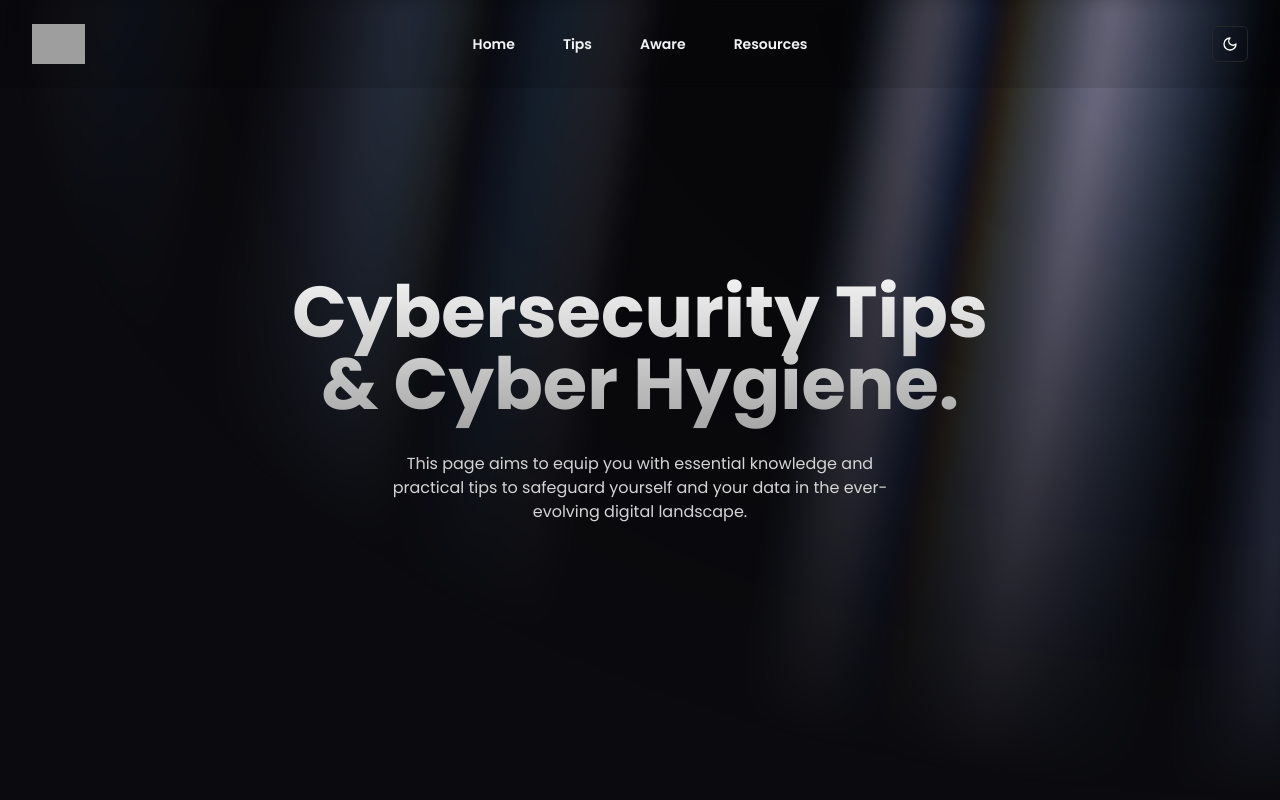
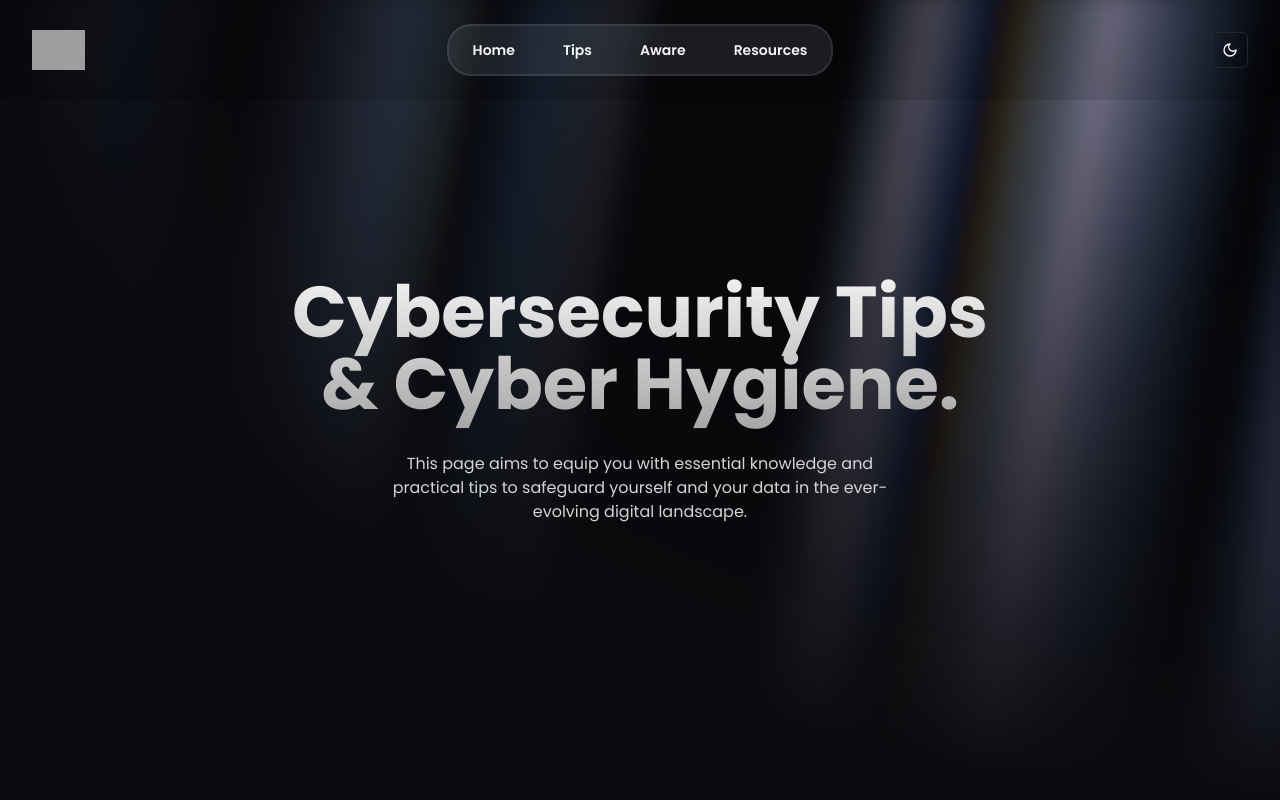
Before and after one commit to randeepajayasekara/cyber-security-awareness-site, a React (Vite) app: page /security-tips in a window 1280 px wide. Shown: the top 800 px of the page. Built offline with nearby package versions, Linux system fonts and the light colour scheme; grey boxes are pictures that could not be loaded.

Commit message:
Header Design Improvements

```diff
--- a/src/App.tsx
+++ b/src/App.tsx
@@ -54,25 +54,24 @@ function App() {
               <Bars3Icon aria-hidden="true" className="size-6" />
             </button>
           </div>
-          <div className="hidden lg:flex lg:gap-x-12">
-
+          <div className="hidden lg:flex lg:gap-x-6 bg-gray-500/20 p-3 rounded-3xl border-2 border-gray-200/10">
               <Link to="/">
-                <span className="text-sm/6 font-semibold text-gray-900 dark:text-gray-100">
+                <span className="text-sm/6 font-semibold text-gray-900 dark:text-gray-100 hover:bg-gray-300/10 duration-200 p-2 px-3 rounded-3xl">
                   Home
                 </span>
               </Link>
               <Link to="/security-tips">
-                <span className="text-sm/6 font-semibold text-gray-900 dark:text-gray-100">
+                <span className="text-sm/6 font-semibold text-gray-900 dark:text-gray-100 hover:bg-gray-300/10 duration-200 p-2 px-3 rounded-3xl">
                   Tips
                 </span>
               </Link>
               <Link to="/awareness-local">
-                <span className="text-sm/6 font-semibold text-gray-900 dark:text-gray-100">
+                <span className="text-sm/6 font-semibold text-gray-900 dark:text-gray-100 hover:bg-gray-300/10 duration-200 p-2 px-3 rounded-3xl">
                   Aware
                 </span>
               </Link>
               <Link to="/resource-tools">
-                <span className="text-sm/6 font-semibold text-gray-900 dark:text-gray-100">
+                <span className="text-sm/6 font-semibold text-gray-900 dark:text-gray-100 hover:bg-gray-300/10 duration-200 p-2 px-3 rounded-3xl">
                   Resources
                 </span>
               </Link>
```
